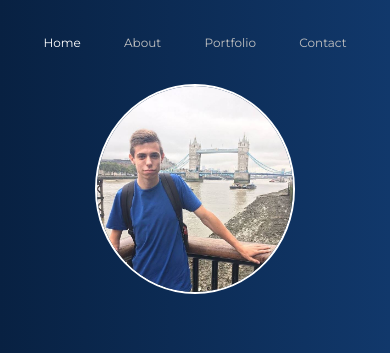
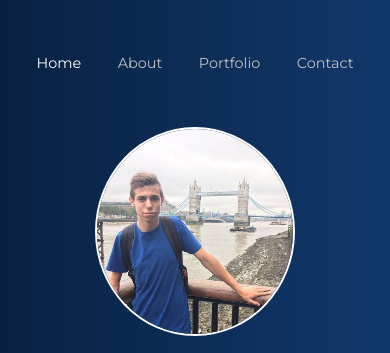
Before and after one commit to electronic-heartbreak/Portfolio, a plain HTML site: page content/index.html in a window 390 px wide. Shown: the top 353 px of the page. Drawn offline with Linux system fonts and the light colour scheme.

Commit message:
change height and font of nav

```diff
--- a/content/css/Main/index.scss
+++ b/content/css/Main/index.scss
@@ -323,7 +323,7 @@
             display: grid;
             height: auto;
             grid-template-columns: 100%;
-            grid-template-rows: 10% 30% 1fr 10% 5%;
+            grid-template-rows: 15% 30% 1fr 10% 5%;
             grid-template-areas:
             "nav"
             "section"
@@ -409,7 +409,7 @@
                 ul {
 
                     li a {
-                        font-size: 0.75em;
+                        font-size: 0.9em;
                     }
                 }
             }
```
Also changed, not shown: content/css/Main/index.css, 1 other file.
